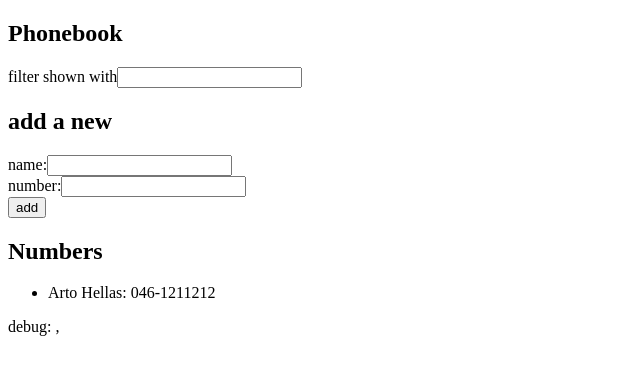
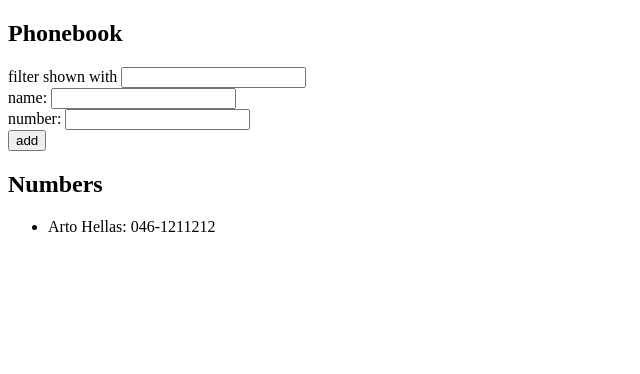
Before and after one commit to p-valenti/fullstackopen, a React (Vite) app in the folder part2/phonebook/: page / in a window 1280 px wide. Shown: the top 374 px of the page, without its empty margins (0-640 px from the left). Built offline with nearby package versions, Linux system fonts and the light colour scheme.

Commit message:
Exercise 2.10

```diff
--- a/part2/phonebook/src/App.jsx
+++ b/part2/phonebook/src/App.jsx
@@ -1,4 +1,7 @@
 import {useState} from 'react'
+import Filter from "./components/Filter.jsx";
+import Form from "./components/Form.jsx";
+import Persons from "./components/Persons.jsx";
 
 const App = () => {
     const [persons, setPersons] = useState([
@@ -46,37 +49,16 @@ const App = () => {
     return (
         <div>
             <h2>Phonebook</h2>
-            <div>
-                filter shown with
-                <input
-                    value={searchName}
-                    onChange={handleSearchNameChange}/>
-            </div>
-            <h2>add a new</h2>
-            <form onSubmit={addPerson}>
-                <div>
-                    name:
-                    <input
-                        value={newName}
-                        onChange={handleNameChange}
-                    />
-                </div>
-                <div>number:
-                    <input
-                        value={newNumber}
-                        onChange={handleNumberChange}
-                    /></div>
-                <div>
-                    <button type="submit">add</button>
-                </div>
-            </form>
+            <Filter searchName={searchName} handleSearchNameChange={handleSearchNameChange} />
+            <Form
+                addPerson={addPerson}
+                newName={newName}
+                handleNameChange={handleNameChange}
+                newNumber={newNumber}
+                handleNumberChange={handleNumberChange}
+            />
             <h2>Numbers</h2>
-            <ul>
-                {shownPersons.map((person, index) => (
-                    <li key={index}>{person.name}: {person.number}</li>
-                ))}
-            </ul>
-            <div>debug: {newName}, {newNumber}</div>
+            <Persons shownPersons={shownPersons} />
         </div>
     )
 }
--- /dev/null
+++ b/part2/phonebook/src/components/Filter.jsx
@@ -0,0 +1,9 @@
+const Filter = ({ searchName, handleSearchNameChange }) => {
+    return (
+        <div>
+            filter shown with <input value={searchName} onChange={handleSearchNameChange} />
+        </div>
+    )
+}
+
+export default Filter
--- /dev/null
+++ b/part2/phonebook/src/components/Form.jsx
@@ -0,0 +1,17 @@
+const Form = ({ addPerson, newName, handleNameChange, newNumber, handleNumberChange }) => {
+    return (
+        <form onSubmit={addPerson}>
+            <div>
+                name: <input value={newName} onChange={handleNameChange} />
+            </div>
+            <div>
+                number: <input value={newNumber} onChange={handleNumberChange} />
+            </div>
+            <div>
+                <button type="submit">add</button>
+            </div>
+        </form>
+    )
+}
+
+export default Form
--- /dev/null
+++ b/part2/phonebook/src/components/Persons.jsx
@@ -0,0 +1,11 @@
+const Persons = ({ shownPersons }) => {
+    return (
+        <ul>
+            {shownPersons.map((person, index) => (
+                <li key={index}>{person.name}: {person.number}</li>
+            ))}
+        </ul>
+    )
+}
+
+export default Persons
```
